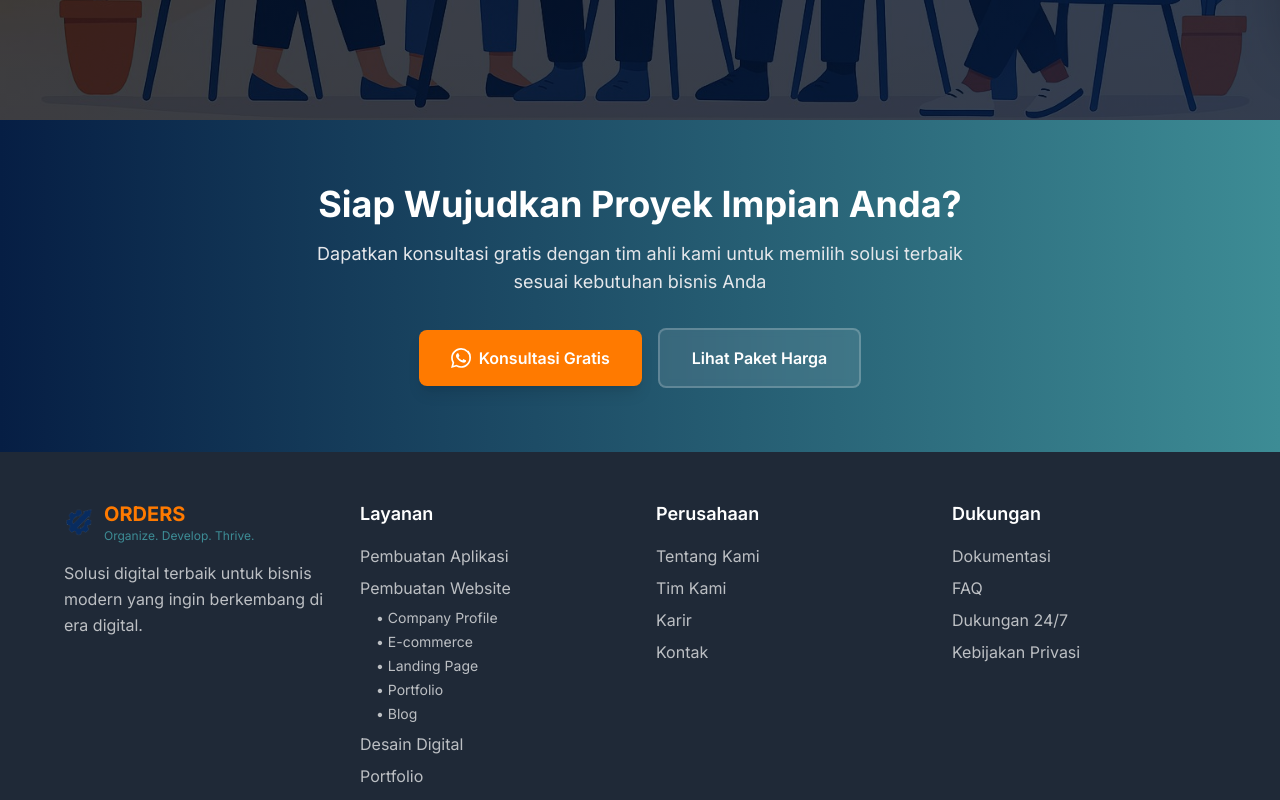
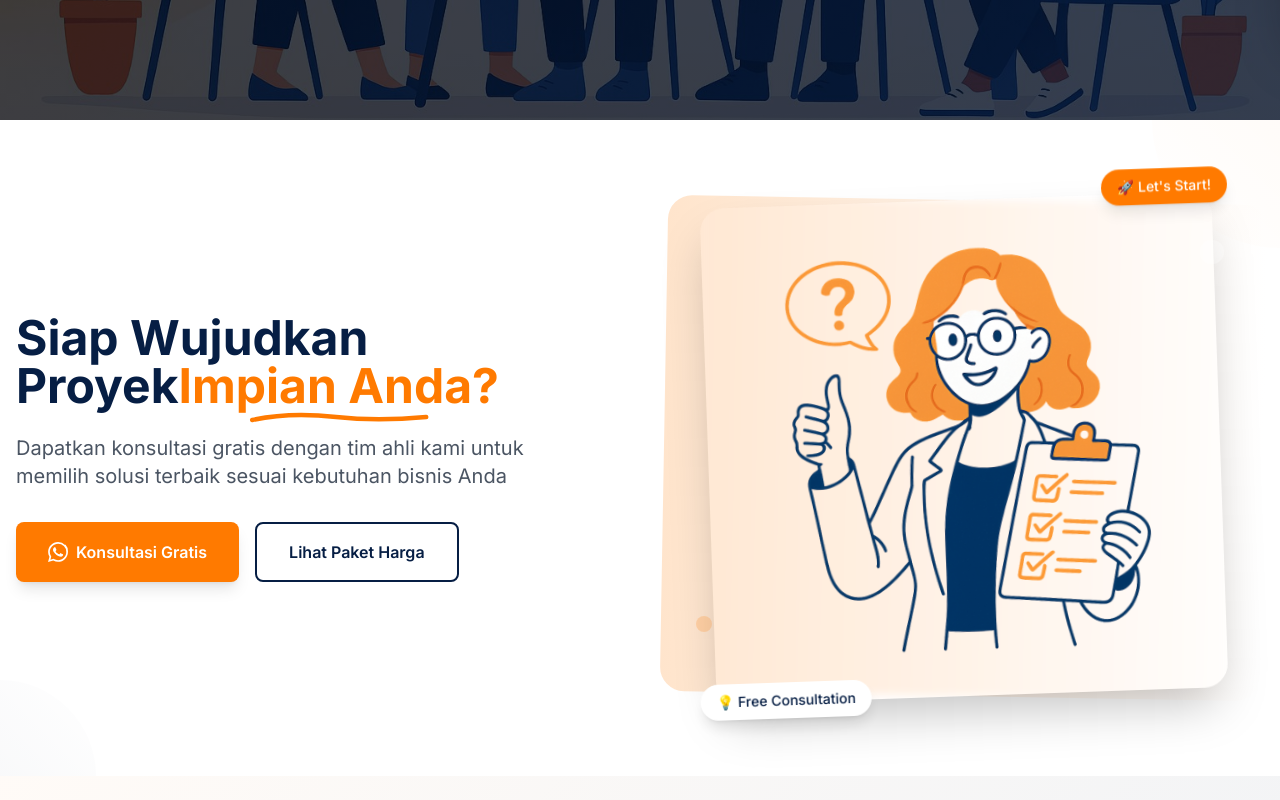
Before and after one commit to KevinJeremi/ordersnew, a Next.js app: page / in a window 1280 px wide. Shown: the part 760-1560 px from the top of the page. Built offline with nearby package versions, Linux system fonts and the light colour scheme.

Commit message:
fixing bug

```diff
--- a/src/app/dashboard/page.tsx
+++ b/src/app/dashboard/page.tsx
@@ -1,7 +1,6 @@
 'use client';
 
 import Header from '@/components/Header';
-import HeroSection from '@/components/HeroSection';
 import AboutSection from '@/components/AboutSection';
 import ServicesSection from '@/components/ServicesSection';
 import Footer from '@/components/Footer';
@@ -10,13 +9,8 @@ import ScrollToTop from '@/components/ScrollToTop';
 export default function DashboardPage() {
     return (
         <>
-            <Header />
-
-            {/* Main Content */}
+            <Header />            {/* Main Content */}
             <main>
-                {/* Hero Section */}
-                <HeroSection />
-
                 {/* About Section */}
                 <AboutSection />
 
--- a/src/app/page.tsx
+++ b/src/app/page.tsx
@@ -2,6 +2,7 @@
 import Header from '@/components/Header';
 import HeroSection from '@/components/HeroSection';
 import CTASection from '@/components/CTASection';
+import WhyOrdersSection from '@/components/WhyOrdersSection';
 import ScrollToTop from '@/components/ScrollToTop';
 import Footer from '@/components/Footer';
 
@@ -12,6 +13,7 @@ export default function Home() {
       <main style={{ paddingTop: '80px' }}>
         <HeroSection />
         <CTASection />
+        <WhyOrdersSection />
       </main>
       <Footer />
       <ScrollToTop />
--- a/src/components/CTASection.tsx
+++ b/src/components/CTASection.tsx
@@ -4,16 +4,28 @@ import Link from 'next/link';
 
 export default function CTASection() {
     return (
-        <section className="py-16 bg-gradient-to-r from-[#061E44] to-[#3D8C95]">
-            <div className="container mx-auto px-4 text-center">
-                <h2 className="text-3xl md:text-4xl font-bold text-white mb-4">
-                    Siap Wujudkan Proyek Impian Anda?
+        <section className="py-16 md:py-20 bg-white relative overflow-hidden">
+            {/* Background Decorative Elements */}
+            <div className="absolute top-0 right-0 w-64 h-64 bg-gradient-to-bl from-[#FF7A00]/5 to-transparent rounded-full -translate-y-32 translate-x-32"></div>
+            <div className="absolute bottom-0 left-0 w-48 h-48 bg-gradient-to-tr from-[#061E44]/5 to-transparent rounded-full translate-y-24 -translate-x-24"></div>
+
+            <div className="container mx-auto px-4 relative z-10">
+                <div className="grid grid-cols-1 lg:grid-cols-2 gap-12 items-center">
+                    {/* Left Side - Content */}                    <div className="order-2 lg:order-1 text-center lg:text-left">
+                        <h2 className="text-3xl md:text-4xl lg:text-5xl font-bold text-[#061E44] mb-6 leading-tight">
+                            Siap Wujudkan Proyek
+                            <span className="text-[#FF7A00] relative">
+                                Impian Anda?
+                                <svg className="absolute -bottom-2 left-0 w-full h-3" viewBox="0 0 120 8" fill="none">
+                                    <path d="M2 6C20 2 40 2 58 4C76 6 96 6 118 4" stroke="#FF7A00" strokeWidth="3" strokeLinecap="round" />
+                                </svg>
+                            </span>
                         </h2>
-                <p className="text-lg text-gray-200 mb-8 max-w-2xl mx-auto">
+                        <p className="text-lg md:text-xl text-gray-600 mb-8 max-w-lg mx-auto lg:mx-0 leading-relaxed">
                             Dapatkan konsultasi gratis dengan tim ahli kami untuk memilih solusi terbaik sesuai kebutuhan bisnis Anda
                         </p>
 
-                <div className="flex flex-col sm:flex-row gap-4 justify-center items-center">
+                        <div className="flex flex-col sm:flex-row gap-4 justify-center lg:justify-start">
                             <a
                                 href="https://wa.me/6282195965483?text=Halo!%20Saya%20ingin%20konsultasi%20gratis%20mengenai%20layanan%20yang%20sesuai%20untuk%20bisnis%20saya."
                                 target="_blank"
@@ -24,15 +36,42 @@ export default function CTASection() {
                                     <path d="M17.472 14.382c-.297-.149-1.758-.867-2.03-.967-.273-.099-.471-.148-.67.15-.197.297-.767.966-.94 1.164-.173.199-.347.223-.644.075-.297-.15-1.255-.463-2.39-1.475-.883-.788-1.48-1.761-1.653-2.059-.173-.297-.018-.458.13-.606.134-.133.298-.347.446-.52.149-.174.198-.298.298-.497.099-.198.05-.371-.025-.52-.075-.149-.669-1.612-.916-2.207-.242-.579-.487-.5-.669-.51-.173-.008-.371-.01-.57-.01-.198 0-.52.074-.792.372-.272.297-1.04 1.016-1.04 2.479 0 1.462 1.065 2.875 1.213 3.074.149.198 2.096 3.2 5.077 4.487.709.306 1.262.489 1.694.625.712.227 1.36.195 1.871.118.571-.085 1.758-.719 2.006-1.413.248-.694.248-1.289.173-1.413-.074-.124-.272-.198-.57-.347m-5.421 7.403h-.004a9.87 9.87 0 01-5.031-1.378l-.361-.214-3.741.982.998-3.648-.235-.374a9.86 9.86 0 01-1.51-5.26c.001-5.45 4.436-9.884 9.888-9.884 2.64 0 5.122 1.03 6.988 2.898a9.825 9.825 0 012.893 6.994c-.003 5.45-4.437 9.884-9.885 9.884m8.413-18.297A11.815 11.815 0 0012.05 0C5.495 0 .16 5.335.157 11.892c0 2.096.547 4.142 1.588 5.945L.057 24l6.305-1.654a11.882 11.882 0 005.683 1.448h.005c6.554 0 11.89-5.335 11.893-11.893A11.821 11.821 0 0020.885 3.106" />
                                 </svg>
                                 Konsultasi Gratis
-                    </a>
-                    <Link
+                            </a>                        <Link
                                 href="/pricing"
-                        className="inline-flex items-center px-8 py-4 bg-white/10 border-2 border-white/20 text-white hover:bg-white/20 font-semibold rounded-lg transition-all duration-300 backdrop-blur-sm"
+                                className="inline-flex items-center px-8 py-4 bg-white border-2 border-[#061E44] text-[#061E44] hover:bg-[#061E44] hover:text-white font-semibold rounded-lg transition-all duration-300"
                             >
                                 Lihat Paket Harga
                             </Link>
                         </div>
                     </div>
+
+                    {/* Right Side - Image */}
+                    <div className="order-1 lg:order-2">
+                        <div className="relative">
+                            {/* Main Image Container */}                        <div className="relative bg-white/10 backdrop-blur-sm rounded-3xl shadow-2xl p-6 transform -rotate-2 hover:rotate-0 transition-transform duration-500 group max-w-md mx-auto lg:max-w-lg">
+                                <img
+                                    src="/images/CTA.png"
+                                    alt="Call to Action Illustration"
+                                    className="w-full h-auto rounded-2xl group-hover:scale-105 transition-transform duration-700 max-w-sm mx-auto lg:max-w-md"
+                                />
+
+                                {/* Floating Elements */}
+                                <div className="absolute -top-4 -right-4 bg-[#FF7A00] text-white px-4 py-2 rounded-full text-sm font-medium shadow-lg animate-bounce">
+                                    🚀 Let's Start!
+                                </div>
+                                <div className="absolute -bottom-4 -left-4 bg-white text-[#061E44] px-4 py-2 rounded-full text-sm font-medium shadow-lg">
+                                    💡 Free Consultation
+                                </div>
+                            </div>
+                            {/* Background Accent */}
+                            <div className="absolute inset-0 bg-gradient-to-r from-[#FF7A00]/20 to-white/10 rounded-3xl transform rotate-1 -z-10"></div>
+                            {/* Additional Decorative Elements */}
+                            <div className="absolute top-10 right-10 w-6 h-6 bg-white/30 rounded-full animate-pulse"></div>
+                            <div className="absolute bottom-16 left-8 w-4 h-4 bg-[#FF7A00]/40 rounded-full animate-pulse" style={{ animationDelay: '1s' }}></div>
+                        </div>
+                    </div>
+                </div>
+            </div>
         </section>
     );
 }
--- a/src/components/ContactSection.tsx
+++ b/src/components/ContactSection.tsx
@@ -51,11 +51,9 @@ export default function ContactSection() {
 
             <div className="container-content relative z-10">
                 <div className="text-center mb-12">
-                    <span className="inline-block text-[#FF7A00] font-semibold mb-2">HUBUNGI KAMI</span>
+
                     <h2 className="text-4xl font-bold mb-3">Mari Berkolaborasi</h2>
-                    <p className="max-w-2xl mx-auto text-gray-600">
-                        Siap untuk memulai proyek digital Anda? Hubungi kami untuk konsultasi gratis dan wujudkan ide bisnis Anda menjadi kenyataan.
-                    </p>
+
                 </div>                <div className="grid grid-cols-1 md:grid-cols-2 gap-12">
                     <div className="bg-white rounded-3xl overflow-hidden shadow-lg hover:shadow-2xl group transition-all duration-500 border border-gray-100/50 backdrop-blur-sm relative z-10 p-8">
                         {/* Background Pattern */}
--- a/src/components/Header.tsx
+++ b/src/components/Header.tsx
@@ -183,7 +183,7 @@ export default function Header() {
                         className={`${styles.nav_link} ${activeSection === 'dashboard' ? styles.nav_link_active : ''}`}
                         onClick={() => handleNavClick('dashboard', true)}
                     >
-                        Dashboard
+                        Tentang Kami
                     </Link>
 
                     <div className="relative" ref={dropdownRef}>
```
Also changed, not shown: public/images/CTA.png (added). Lines whose indentation alone changed are shown as unchanged.
